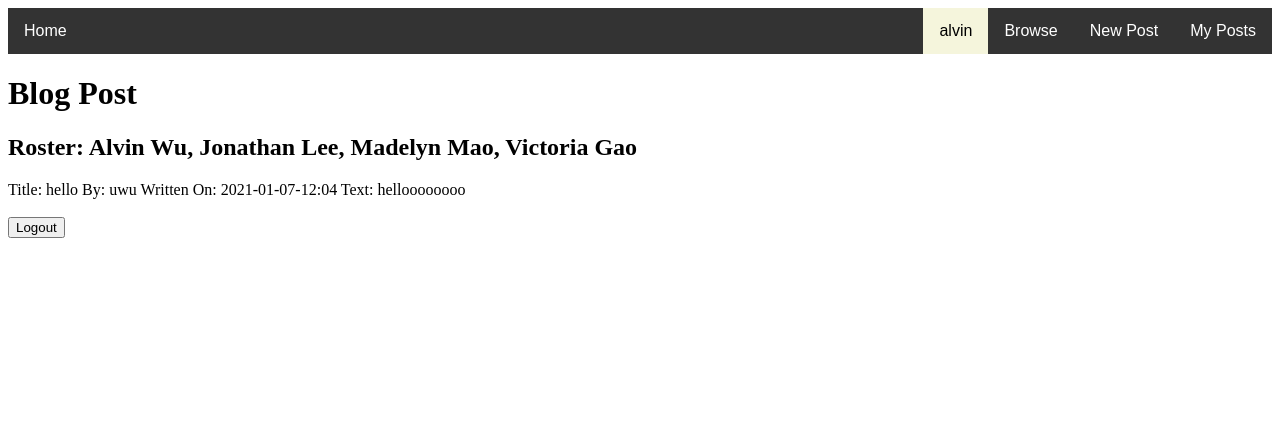
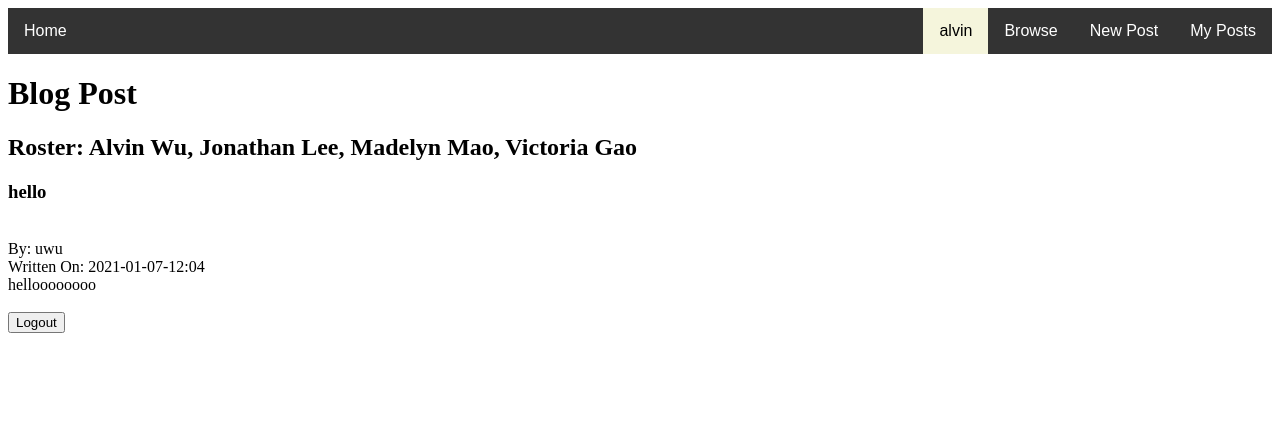
Before and after one commit to vgao1/sharp_cat_vgao10_awu10_jlee10_mmao10, a Flask app: page /post/0 in a window 1280 px wide. Shown: the top 438 px of the page. Run offline with Flask 2, Linux system fonts and the light colour scheme; a user stored in the database is signed in.

Commit message:
more improvements

```diff
--- a/app/templates/viewallposts.html
+++ b/app/templates/viewallposts.html
@@ -25,7 +25,7 @@ all posts from everyone, most recent
  {% for p in posts %}
       <header>
         <div>
-          <h3><a href="post/{{p[0]}}">Title: {{ p[2] }}</a></h3>
+          <h3><a href="/post/{{p[0]}}">{{ p[2] }}</a></h3>
           <div class="authorinfo">by {{ user }} on {{ p[4] }}</div> <!-- add date formatter -->
         </div>
         <!-- add edit button here or something -->
--- a/app/templates/viewblogpost.html
+++ b/app/templates/viewblogpost.html
@@ -23,10 +23,13 @@ displays a specific blog post
     Roster: Alvin Wu, Jonathan Lee, Madelyn Mao, Victoria Gao
     </h2>
 
-Title: {{title}}
+<h3> {{title}} </h3>
+<br>
 By: {{author}}
+<br>
 Written On: {{date}}
-Text: {{body}}
+<br>
+{{body}}
 
 {% if (allowEdit) %}
 <form action="/post/{{posturl}}/edit">
--- a/app/templates/viewuserblog.html
+++ b/app/templates/viewuserblog.html
@@ -20,17 +20,17 @@ Displays a list of posts from a specific user
    <h2>
     Roster: Alvin Wu, Jonathan Lee, Madelyn Mao, Victoria Gao
     </h2>
-
+    <br>
     {% for p in posts %}
       <header>
         <div>
-          <h3>Title: {{ p[1] }}</h3>
+          <h3><a href="/post/{{p[0]}}">{{ p[1] }}</a></h3>
           <div class="authorinfo">by {{ user }} on {{ p[3] }}</div> <!-- add date formatter -->
         </div>
         <!-- add edit button here or something -->
       </header>
       <br>
-      Text: <p class="body">{{ p[2] }}</p>
+      <p class="body">{{ p[2] }}</p>
       <br>
     {% if not loop.last %}
     {% endif %}
--- a/devlog.txt
+++ b/devlog.txt
@@ -83,3 +83,7 @@ JonathanL -- 2021-01-07 5:28 PM
 AlvinW -- 2021-01-07 5:36 PM
   -got about 80% through with the updating blogs feature, was stopped by unknown syntax error
   -fleshed out updateblog.html with necessary info
+
+JonathanL -- 2021-01-07 __:__PM
+  -Edited post template to be more readable
+  -Changed post order
```
Also changed, not shown: app/discobandit.db (deleted).
